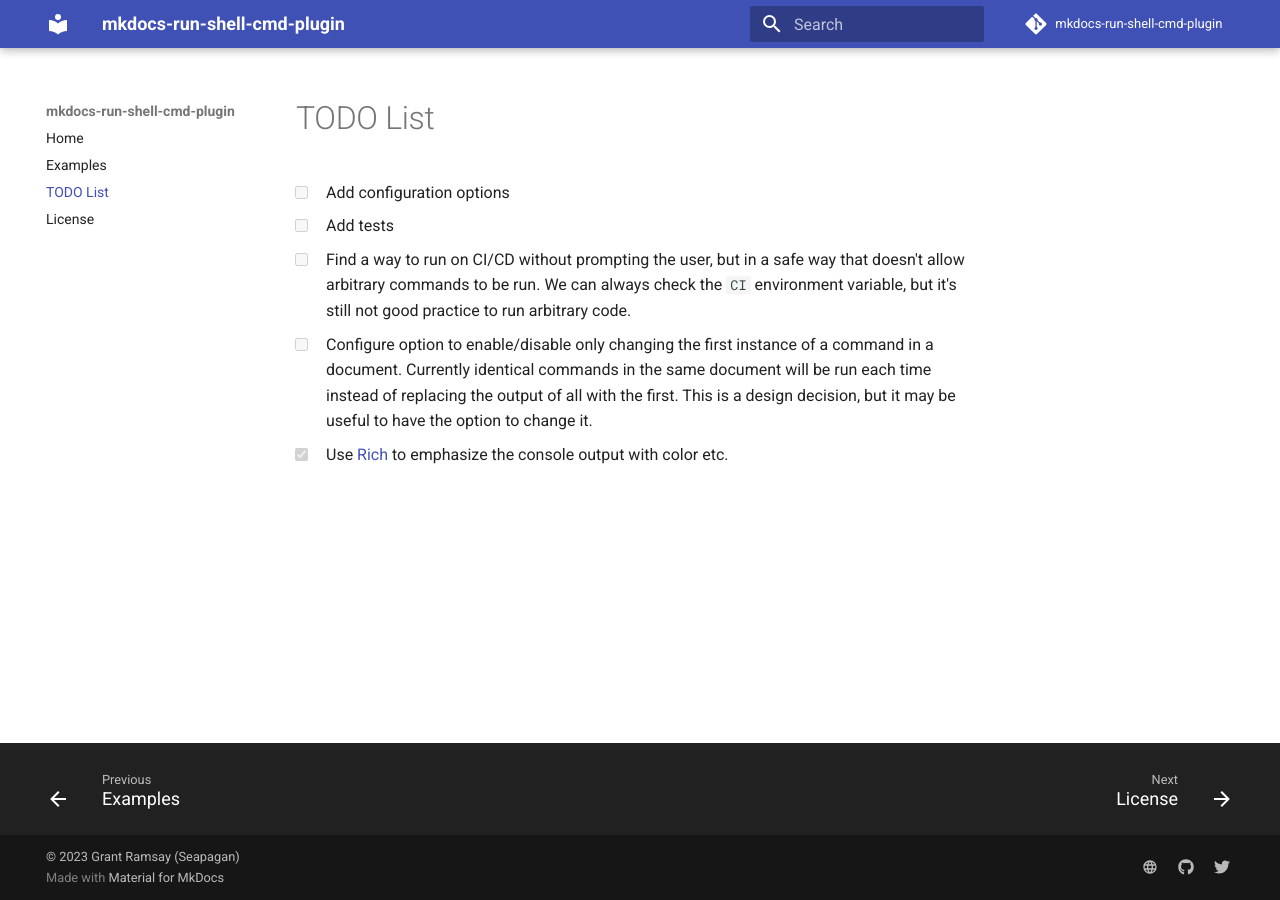
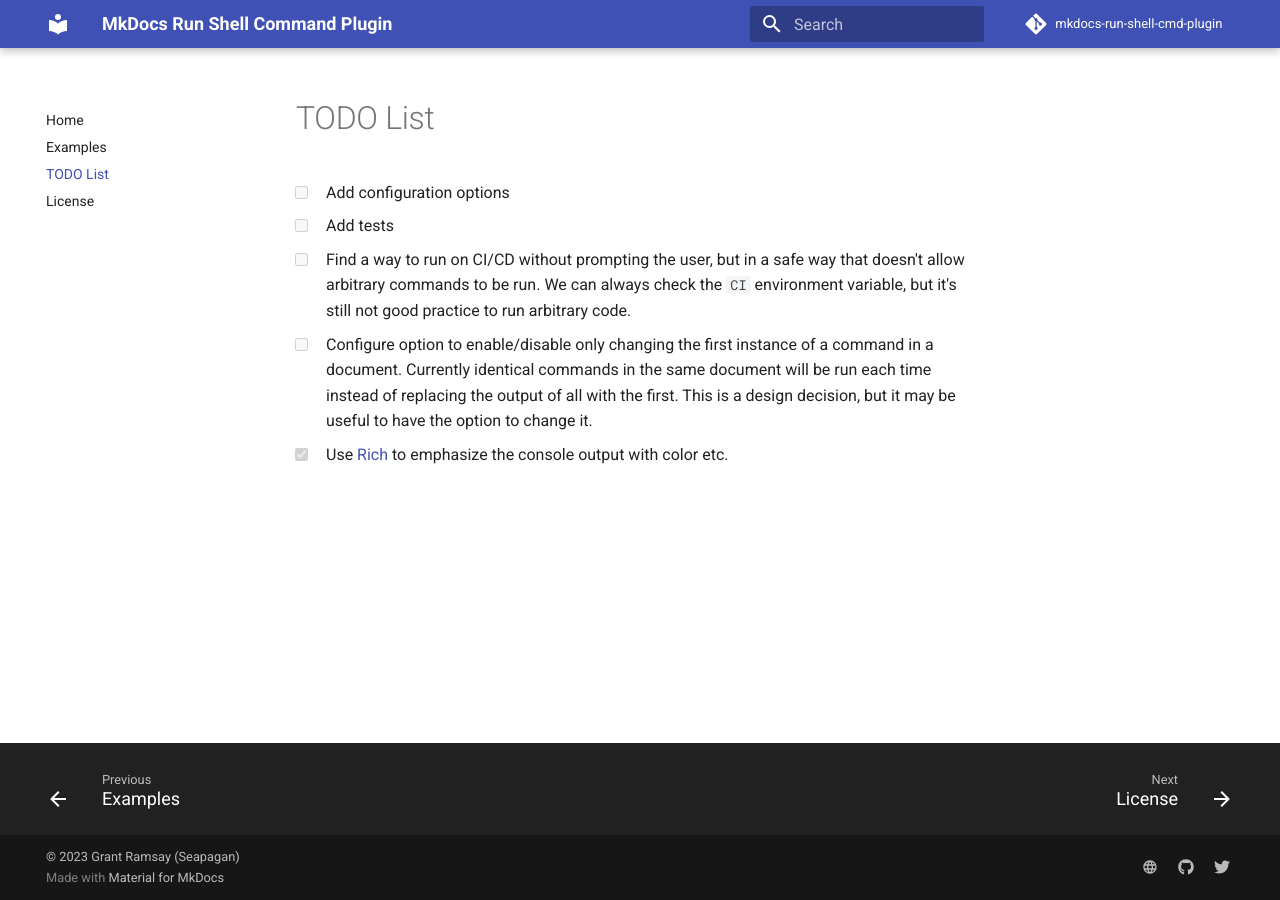
Before and after one commit to seapagan/mkdocs-run-shell-cmd-plugin, an MkDocs documentation site: the page built from docs/todo.md, in a window 1280 px wide. Built offline with MkDocs 1.6.1 and Material for MkDocs 9.7.7, drawn with Linux system fonts in a browser that asks for light colours; comment, search, counter and statistics services are not loaded.

Commit message:
docs: tweak title display
Signed-off-by: Grant Ramsay <seapagan@gmail.com>

```diff
--- a/docs/css/tasklist.css
+++ b/docs/css/extra.css
@@ -6,3 +6,7 @@
   margin: 0 4px 0.25em -4px;
   vertical-align: middle;
 }
+
+.md-nav--primary .md-nav__title {
+  display: none;
+}
--- a/mkdocs.yml
+++ b/mkdocs.yml
@@ -1,4 +1,4 @@
-site_name: mkdocs-run-shell-cmd-plugin
+site_name: MkDocs Run Shell Command Plugin
 
 repo_url: https://github.com/seapagan/mkdocs-run-shell-cmd-plugin
 repo_name: mkdocs-run-shell-cmd-plugin
@@ -11,6 +11,7 @@
     - content.code.copy
     - navigation.expand
     - navigation.footer
+    - navigation.top
 
 plugins:
   - search
@@ -34,7 +35,7 @@
       link: https://twitter.com/gnramsay_dev
 
 extra_css:
-  - css/tasklist.css
+  - css/extra.css
 
 nav:
   - Home: index.md
```
